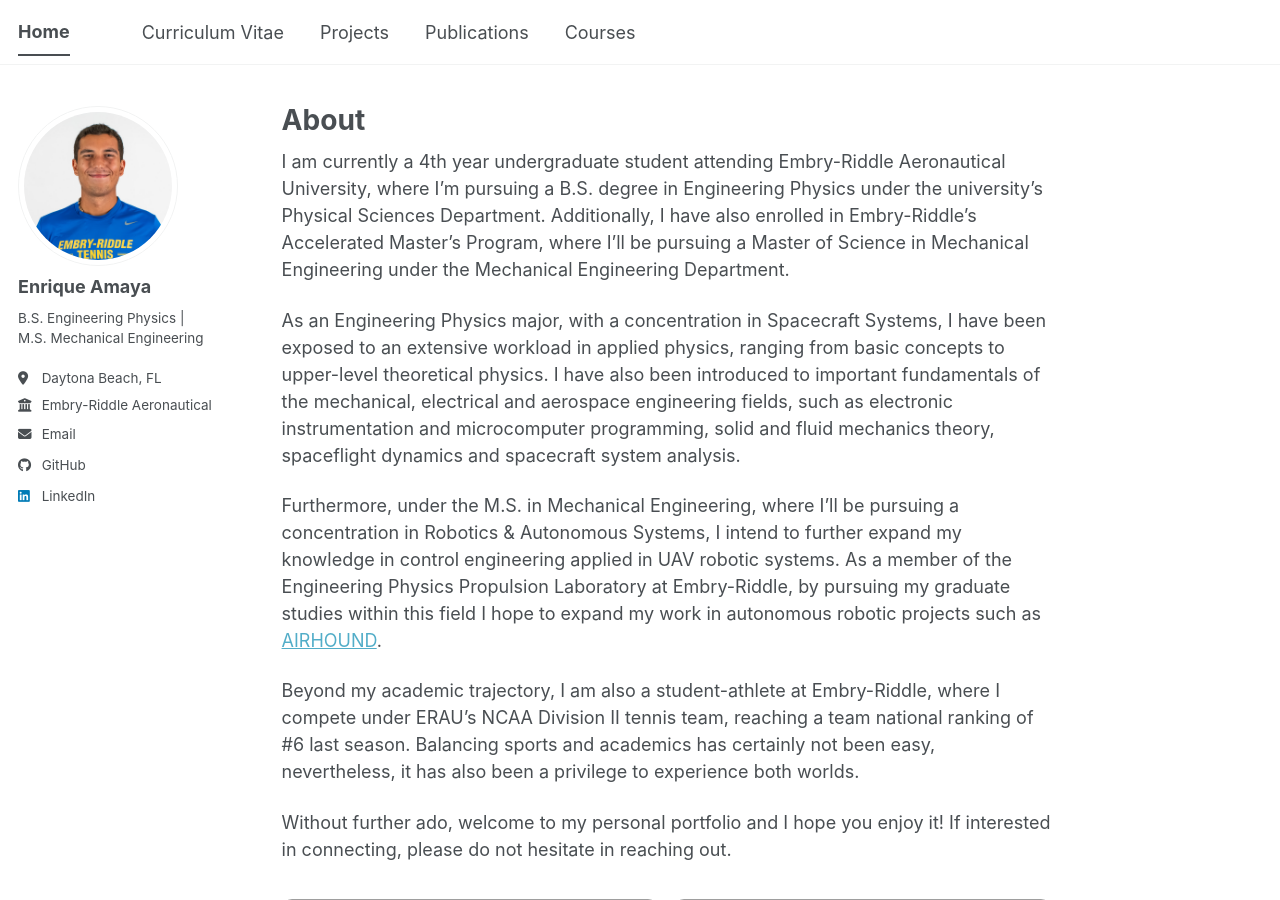
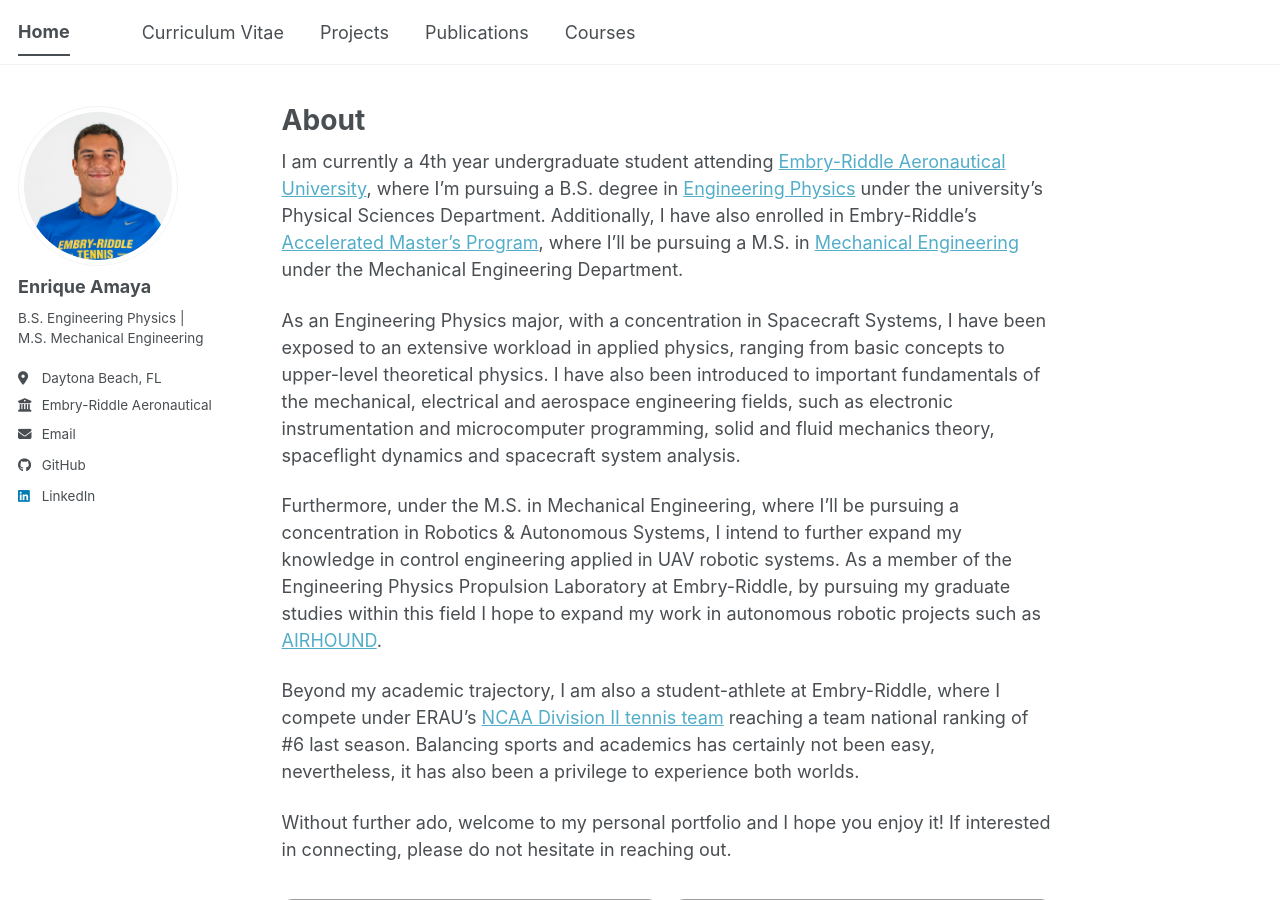
Before and after one commit to kikeamaya/kikeamaya.github.io, a Jekyll site: the page built from _pages/about.md, in a window 1280 px wide and 900 px high. Built offline with Jekyll 4.4.1, drawn with Linux system fonts in a browser that asks for light colours; a style sheet for code colours, icons or effects is not loaded; grey boxes are pictures that could not be loaded.

Commit message:
Added hyperlinks to keywords in about and fixed tennis pic

```diff
--- a/_pages/about.md
+++ b/_pages/about.md
@@ -7,13 +7,13 @@ redirect_from:
   - /about.html
 ---
 
-I am currently a 4th year undergraduate student attending Embry-Riddle Aeronautical University, where I'm pursuing a B.S. degree in Engineering Physics under the university's Physical Sciences Department. Additionally, I have also enrolled in Embry-Riddle's Accelerated Master's Program, where I'll be pursuing a Master of Science in Mechanical Engineering under the Mechanical Engineering Department.
+I am currently a 4th year undergraduate student attending [Embry-Riddle Aeronautical University](https://erau.edu/about/locations/daytona-beach-campus), where I'm pursuing a B.S. degree in [Engineering Physics](https://erau.edu/degrees/bachelor/engineering-physics) under the university's Physical Sciences Department. Additionally, I have also enrolled in Embry-Riddle's [Accelerated Master's Program](https://erau.edu/admissions/graduate-admissions/bachelors-to-masters#Daytona_Beach_Florida), where I'll be pursuing a M.S. in [Mechanical Engineering](https://erau.edu/degrees/master/mechanical-engineering#) under the Mechanical Engineering Department.
 
 As an Engineering Physics major, with a concentration in Spacecraft Systems, I have been exposed to an extensive workload in applied physics, ranging from basic concepts to upper-level theoretical physics. I have also been introduced to important fundamentals of the mechanical, electrical and aerospace engineering fields, such as electronic instrumentation and microcomputer programming, solid and fluid mechanics theory, spaceflight dynamics and spacecraft system analysis.
 
 Furthermore, under the M.S. in Mechanical Engineering, where I'll be pursuing a concentration in Robotics & Autonomous Systems, I intend to further expand my knowledge in control engineering applied in UAV robotic systems. As a member of the Engineering Physics Propulsion Laboratory at Embry-Riddle, by pursuing my graduate studies within this field I hope to expand my work in autonomous robotic projects such as [AIRHOUND](/projects/airhound/).
 
-Beyond my academic trajectory, I am also a student-athlete at Embry-Riddle, where I compete under ERAU's NCAA Division II tennis team, reaching a team national ranking of #6 last season. Balancing sports and academics has certainly not been easy, nevertheless, it has also been a privilege to experience both worlds.
+Beyond my academic trajectory, I am also a student-athlete at Embry-Riddle, where I compete under ERAU's [NCAA Division II tennis team](https://erauathletics.com/sports/mens-tennis) reaching a team national ranking of #6 last season. Balancing sports and academics has certainly not been easy, nevertheless, it has also been a privilege to experience both worlds.
 
 Without further ado, welcome to my personal portfolio and I hope you enjoy it! If interested in connecting, please do not hesitate in reaching out.
 
@@ -37,7 +37,7 @@ Without further ado, welcome to my personal portfolio and I hope you enjoy it! I
     loading="lazy">
 
   <img
-    src="{{ '/images/ERAU_tennis_pic.jpg' | relative_url }}"
+    src="{{ '/images/ERAU_tennis_pic_2.jpg' | relative_url }}"
     alt="Embry-Riddle tennis team"
     class="about-gallery__image"
     loading="lazy">
```
